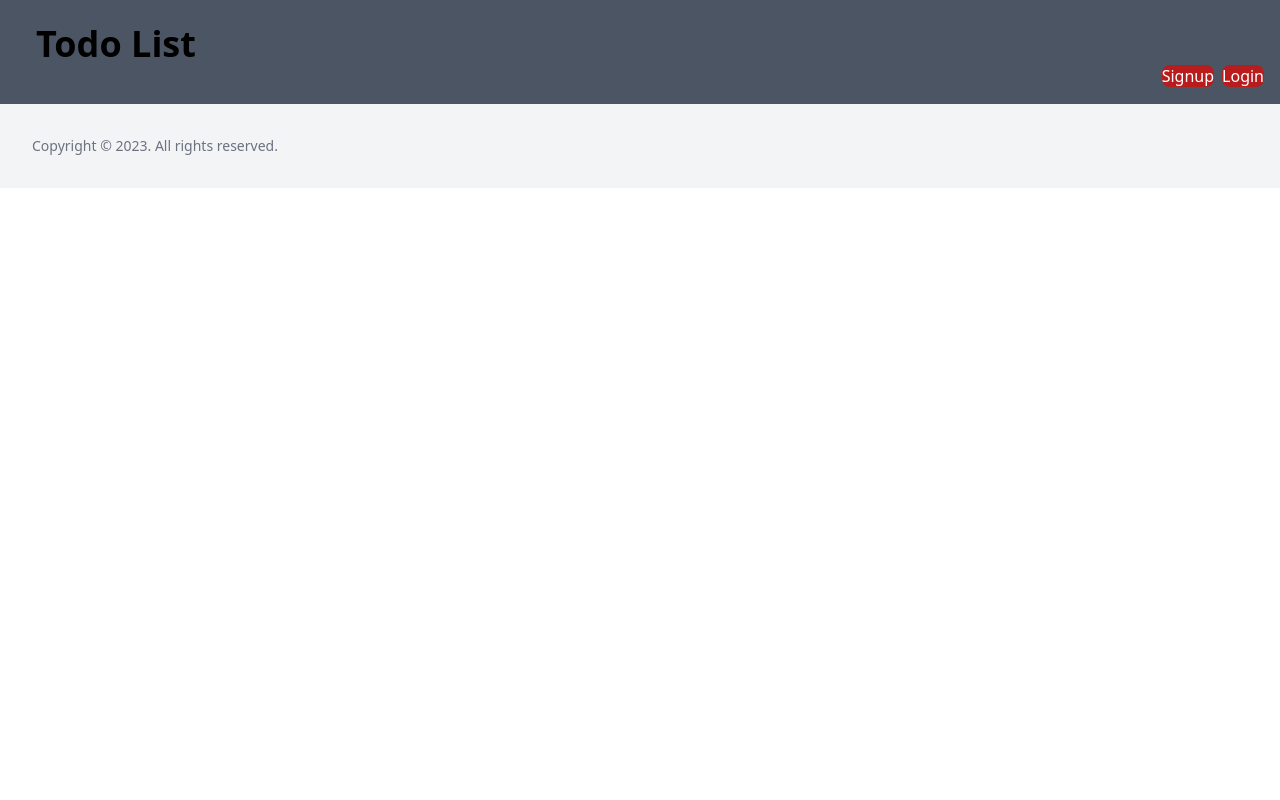
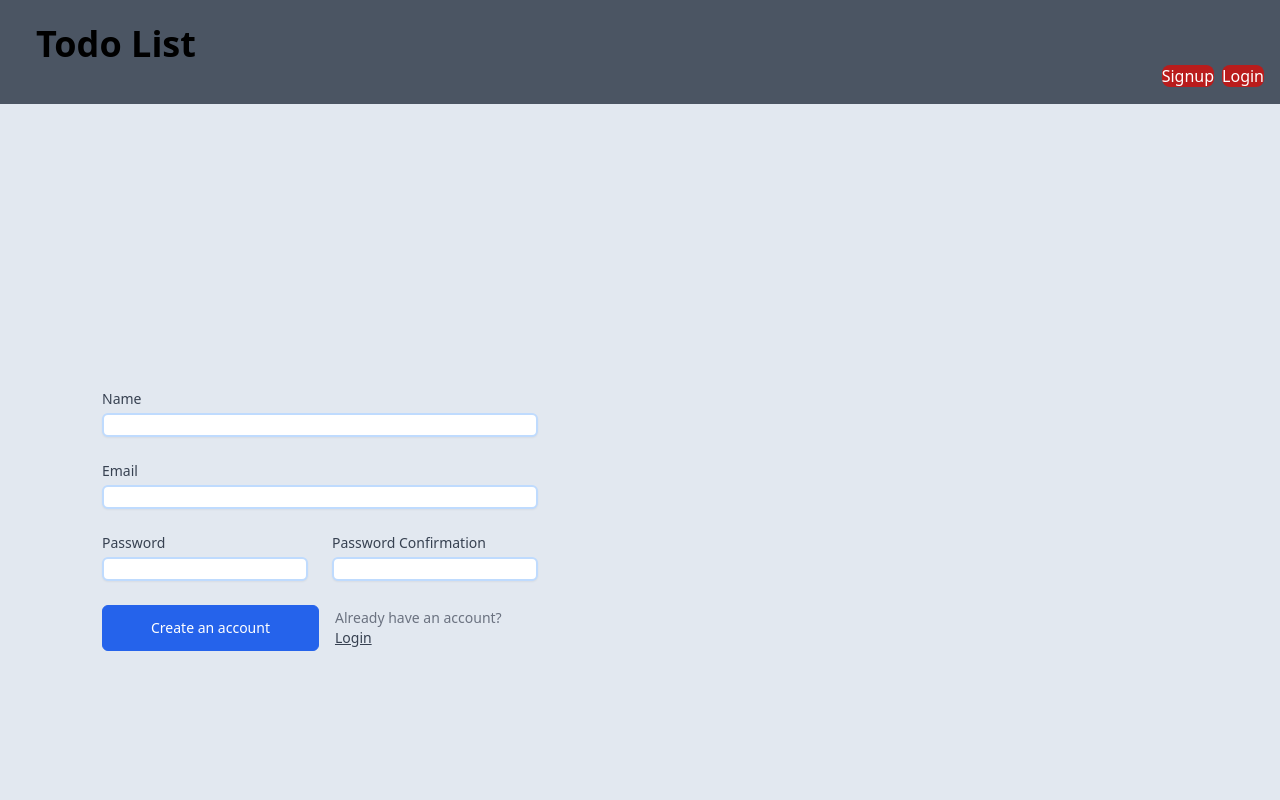
Before and after one commit to farhanjmohamed/todo-practice-frontend, a React (Vite) app: page /signup2 in a window 1280 px wide. Shown: the top 800 px of the page. Built offline with nearby package versions, Linux system fonts and the light colour scheme.

Commit message:
changing design added 2nd signup to design

```diff
--- a/src/App.jsx
+++ b/src/App.jsx
@@ -4,6 +4,7 @@ import { BrowserRouter, Route, Routes } from "react-router-dom";
 import { Footer } from "./Footer";
 import { Signup } from "./Signup";
 import { Login } from "./Login";
+import { SignupAgain } from "./SignupAgain";
 
 function App() {
   return (
@@ -14,6 +15,7 @@ function App() {
           <Route path="/" element={<Home />} />
           <Route path="/signup" element={<Signup />} />
           <Route path="/login" element={<Login />} />
+          <Route path="/signup2" element={<SignupAgain />} />
         </Routes>
       </BrowserRouter>
       <Footer />
--- a/src/Home.jsx
+++ b/src/Home.jsx
@@ -87,9 +87,9 @@ export function Home() {
               </>
             ) : (
               <>
-                <div>
+                <div className="flex justify-center">
                   <button
-                    className="mx-auto mt-10 text-white w-24 rounded-lg bg-slate-600"
+                    className="text-center mt-10 text-white w-24 rounded-lg bg-slate-600"
                     onClick={() => {
                       setOpenField(true);
                     }}
@@ -100,7 +100,7 @@ export function Home() {
               </>
             )}
 
-            <div className="grid grid-cols-1 auto-cols-auto">
+            <div className="grid grid-cols-1 auto-cols-auto p-4">
               {updateField ? (
                 <>
                   {todos.map((todo) => (
--- /dev/null
+++ b/src/SignupAgain.jsx
@@ -0,0 +1,80 @@
+export function SignupAgain() {
+  return (
+    <section className="bg-gray-100">
+      <div className="lg:grid lg:min-h-screen lg:grid-cols-12 bg-slate-200">
+        <main className="flex items-center justify-center px-8 py-8 sm:px-12 lg:col-span-7 lg:px-16 lg:py-12 xl:col-span-6">
+          <form action="#" className="mt-8 grid grid-cols-6 gap-6">
+            <div className="col-span-6">
+              <label htmlFor="Name" className="block text-sm font-medium text-gray-700">
+                Name
+              </label>
+
+              <input
+                type="text"
+                id="Name"
+                name="name"
+                className="mt-1 w-full rounded-md border-blue-200 border-2 bg-white text-sm text-gray-700 shadow-sm"
+              />
+            </div>
+
+            <div className="col-span-6">
+              <label htmlFor="Email" className="block text-sm font-medium text-gray-700">
+                Email
+              </label>
+
+              <input
+                type="email"
+                id="Email"
+                name="email"
+                className="mt-1 w-full rounded-md border-blue-200 border-2  bg-white text-sm text-gray-700 shadow-sm"
+              />
+            </div>
+
+            <div className="col-span-6 sm:col-span-3">
+              <label htmlFor="Password" className="block text-sm font-medium text-gray-700">
+                Password
+              </label>
+
+              <input
+                type="password"
+                id="Password"
+                name="password"
+                className="mt-1 w-full rounded-md border-blue-200 border-2  bg-white text-sm text-gray-700 shadow-sm"
+              />
+            </div>
+
+            <div className="col-span-6 sm:col-span-3">
+              <label htmlFor="PasswordConfirmation" className="block text-sm font-medium text-gray-700">
+                Password Confirmation
+              </label>
+
+              <input
+                type="password"
+                id="PasswordConfirmation"
+                name="password_confirmation"
+                className="mt-1 w-full rounded-md border-blue-200 border-2  bg-white text-sm text-gray-700 shadow-sm"
+              />
+            </div>
+
+            <div className="col-span-6 sm:flex sm:items-center sm:gap-4">
+              <button
+                type="submit"
+                className="inline-block shrink-0 rounded-md border border-blue-600 bg-blue-600 px-12 py-3 text-sm font-medium text-white transition hover:bg-transparent hover:text-blue-600 focus:outline-none focus:ring active:text-blue-500"
+              >
+                Create an account
+              </button>
+
+              <p className="mt-4 text-sm text-gray-500 sm:mt-0">
+                Already have an account?
+                <br />
+                <a href="/login" className="text-gray-700 underline">
+                  Login
+                </a>
+              </p>
+            </div>
+          </form>
+        </main>
+      </div>
+    </section>
+  );
+}
```
